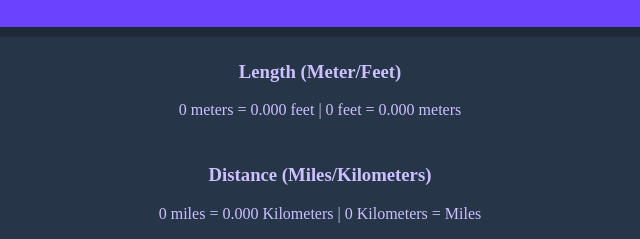
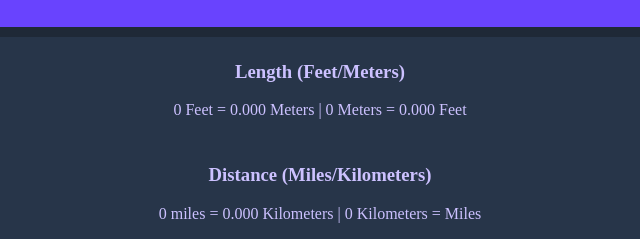
Before and after one commit to TheMightyLoafer/scrimba-unit-converter, a website built with Vite: page index.html in a window 1280 px wide. Shown: the part 134-373 px from the top of the page, 320-960 px from the left. Built offline with nearby package versions, Linux system fonts and the light colour scheme.

Commit message:
Update index.html

```diff
--- a/index.html
+++ b/index.html
@@ -10,8 +10,8 @@
         </div>
         <div class="main">
             <div class="section">
-                <h3>Length (Meter/Feet)</h3>
-                <p>0 meters = 0.000 feet | 0 feet = 0.000 meters</p>
+                <h3>Length (Feet/Meters)</h3>
+                <p id="p-meters">0 Feet = 0.000 Meters | 0 Meters = 0.000 Feet</p>
             </div>
             <div class="section">
                 <h3>Distance (Miles/Kilometers)</h3>
```
